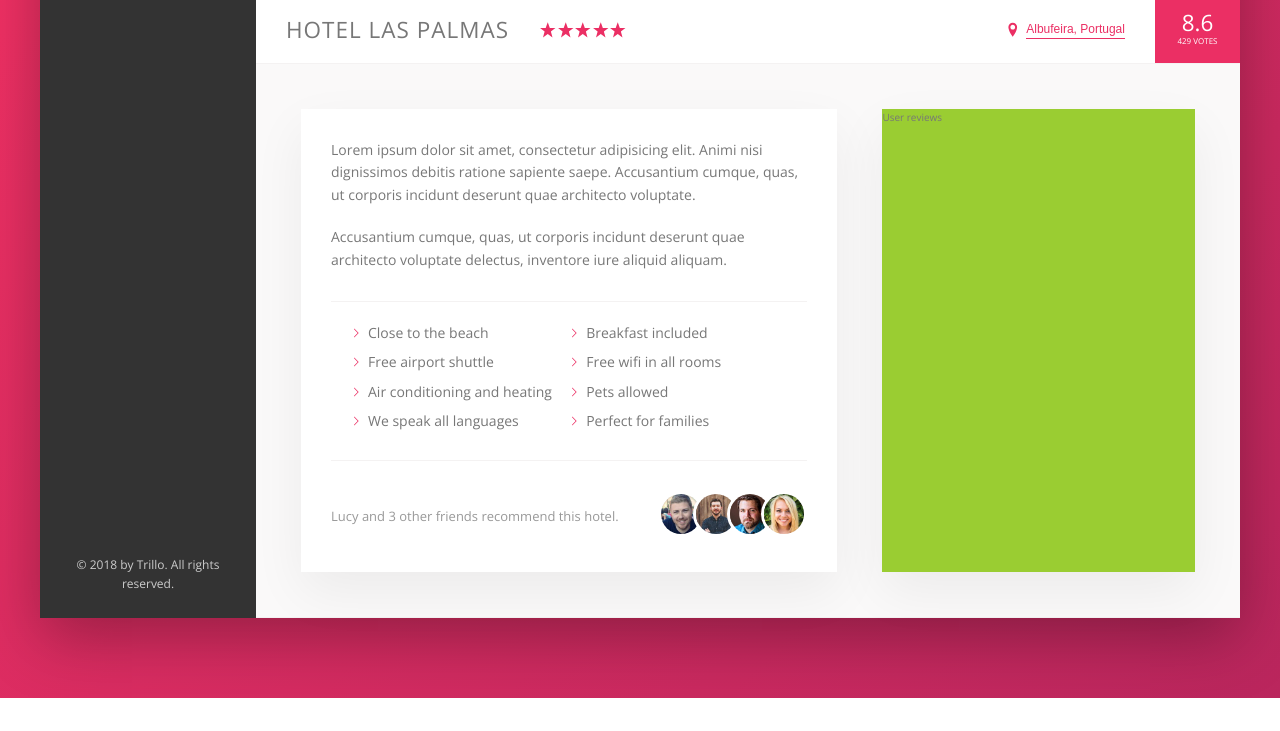
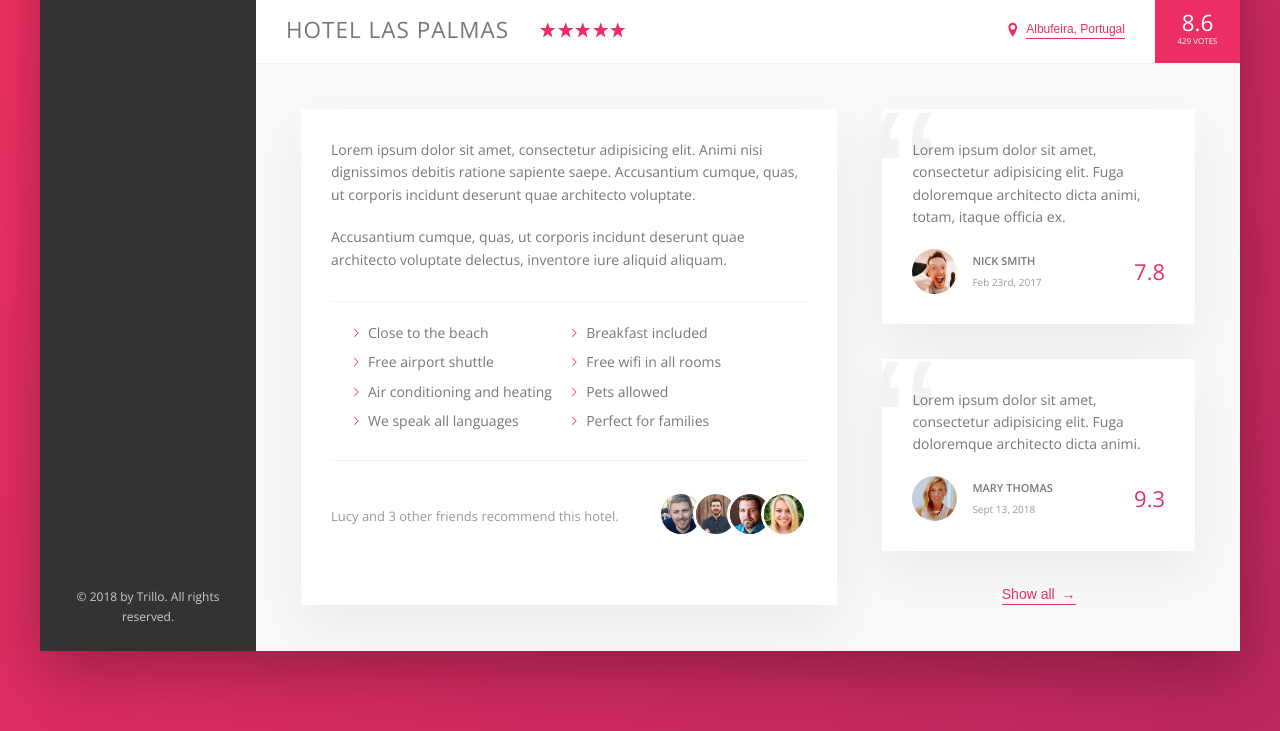
Before and after one commit to mikec-git/Trillo, a website: page index.html in a window 1280 px wide. Shown: the part 538-1269 px from the top of the page. Before the commit the page ends 1236 px from the top, so only its background shows below. Drawn offline with nearby package versions, Linux system fonts and the light colour scheme.

Commit message:
Added the reviews section

```diff
--- a/index.html
+++ b/index.html
@@ -157,7 +157,29 @@
                         </div>
 
                         <div class="user-reviews">
-                            User reviews
+                            <figure class="review">
+                                <blockquote class="review__text">Lorem ipsum dolor sit amet, consectetur adipisicing elit. Fuga doloremque architecto dicta animi, totam, itaque officia ex.</blockquote>
+                                <figcaption class="review__user">
+                                    <img src="./img/user-1.jpg" alt="User 1" class="review__photo">
+                                    <div class="review__user-box">
+                                        <p class="review__user-name">Nick Smith</p>
+                                        <p class="review__user-date">Feb 23rd, 2017</p>
+                                    </div>
+                                    <div class="review__rating">7.8</div>
+                                </figcaption>
+                            </figure>
+                            <figure class="review">
+                                <blockquote class="review__text">Lorem ipsum dolor sit amet, consectetur adipisicing elit. Fuga doloremque architecto dicta animi.</blockquote>
+                                <figcaption class="review__user">
+                                    <img src="./img/user-2.jpg" alt="User 2" class="review__photo">
+                                    <div class="review__user-box">
+                                        <p class="review__user-name">Mary Thomas</p>
+                                        <p class="review__user-date">Sept 13, 2018</p>
+                                    </div>
+                                    <div class="review__rating">9.3</div>
+                                </figcaption>
+                            </figure>
+                            <button class="btn-inline">Show all <span>&rarr;</span></button>
                         </div>
                     </div>
                 </main>
--- a/sass/_components.scss
+++ b/sass/_components.scss
@@ -276,10 +276,18 @@
     display: inline-block;
     cursor: pointer;
     transition: all 200ms;
-    // backface-visibility: hidden;
+
+    span {
+        margin-left: .3rem;
+        transition: margin-left 200ms;
+    }
 
     &:hover {
         color: var(--color-grey-dark-1);
+
+        span {
+            margin-left: .8rem;
+        }
     }
 
     &:focus {
@@ -350,7 +358,6 @@
 }
 
 
-
 /////////////////////////////////////////////////////////////
 // RECOMMEND
 .recommend {
@@ -359,10 +366,6 @@
     display: flex;
     align-items: center;
     justify-content: space-between;
-
-    &__friends {
-
-    }
 
     &__photo {
         box-sizing: content-box;
@@ -374,5 +377,68 @@
             margin-right: -1.5rem;
         }
     }
+}
 
+/////////////////////////////////////////////////////////////
+// REVIEWS
+.review {
+    background-color: #fff;
+    box-shadow: var(--shadow-light);
+    padding: 3rem;
+    margin-bottom: 3.5rem;
+    position: relative;
+    overflow: hidden;
+
+    &::before {
+        content: '\201C';
+        font-size: 20rem;
+        font-family: sans-serif;
+        line-height: 1;
+        position: absolute;
+        top: -2.75rem;
+        left: -1rem;
+        z-index: 1;
+        color: var(--color-grey-light-2);
+    }
+
+    &__text {
+        position: relative;
+        z-index: 10;
+    }
+
+    &__user {
+        display: flex;
+        align-items: center;
+        margin-top: 2rem;
+    }
+
+    &__photo {
+        height: 4.5rem;
+        width: 4.5rem;
+        text-align: center;
+        border-radius: 50%;
+        margin-right: 1.5rem;
+    }
+
+    &__user-box {
+        margin-right: auto;
+    }
+
+    &__user-name {
+        font-size: 1.1rem;
+        font-weight: 600;
+        text-transform: uppercase;
+        margin-bottom: .4rem;
+    }
+
+    &__user-date {
+        font-size: 1rem;
+        color: var(--color-grey-dark-3);
+    }
+
+    &__rating {
+        font-size: 2.2rem;
+        font-weight: 300;
+        color: var(--color-primary);
+    }
 }
--- a/sass/_layout.scss
+++ b/sass/_layout.scss
@@ -39,15 +39,14 @@
 }
 
 .detail {
+    font-size: 1.4rem;
     display: flex;
     padding: 4.5rem;
     background-color: var(--color-grey-light-1);
     border-bottom: var(--line);
-
 }
 
 .description {
-    font-size: 1.4rem;
     background-color: #fff;
     flex: 0 0 60%;
     margin-right: 4.5rem;
@@ -56,7 +55,8 @@
 }
 
 .user-reviews {
-    background-color: yellowgreen;
     flex: 1;
-    box-shadow: var(--shadow-light);
+    display: flex;
+    flex-direction: column;
+    align-items: center;
 }
```
Also changed, not shown: css/style.css.
